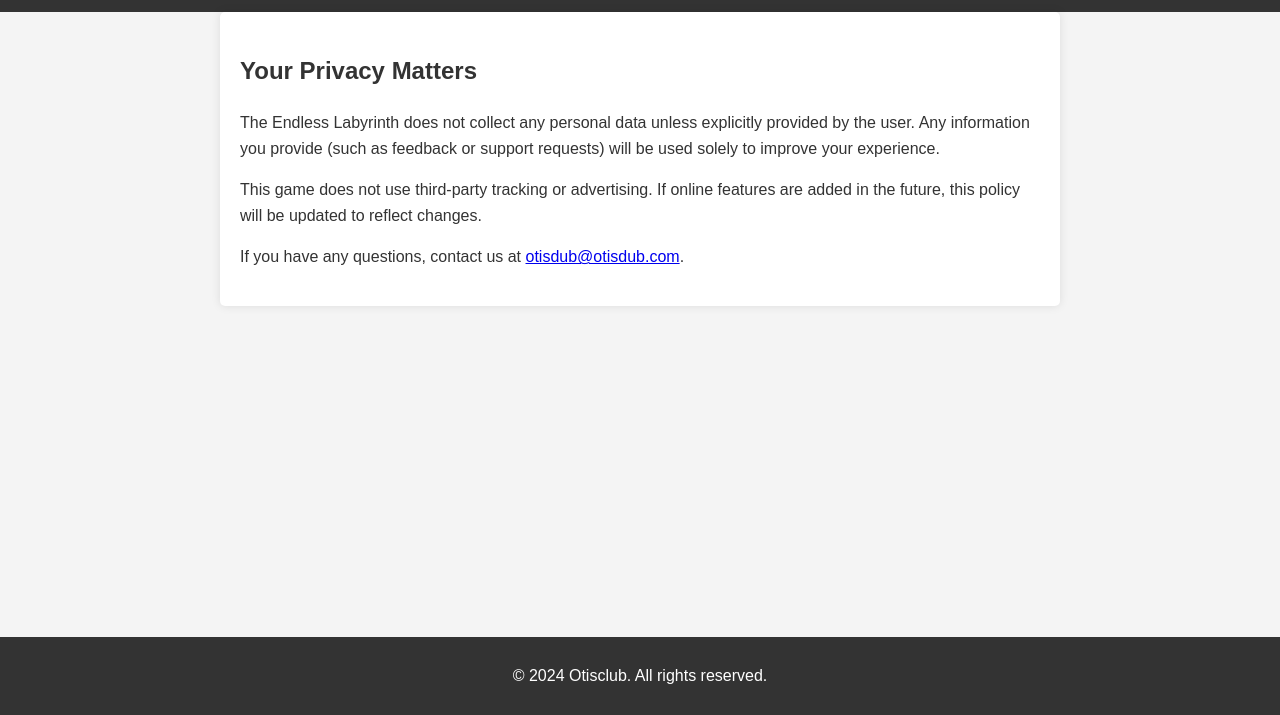
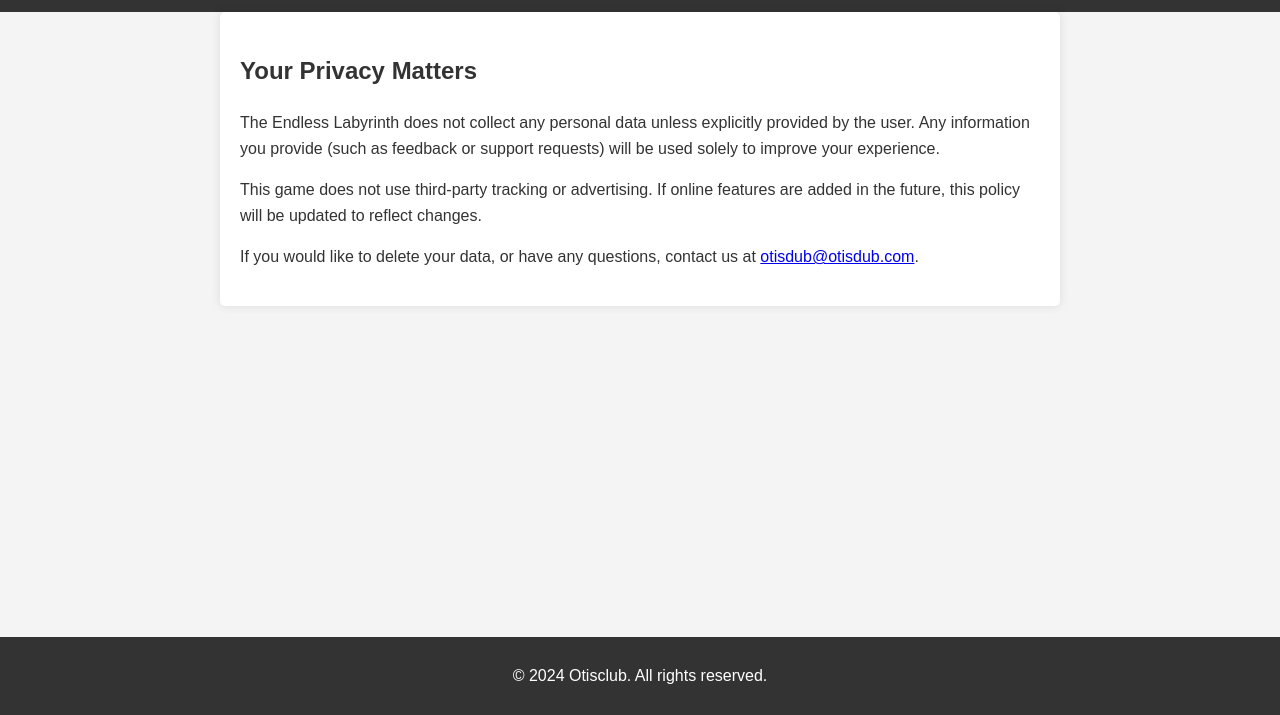
Before and after one commit to otisdub/endless-labyrinth, a plain HTML site: page privacy.html in a window 1280 px wide. Shown: the part 85-800 px from the top of the page. Drawn offline with Linux system fonts and the light colour scheme.

Commit message:
Update privacy.html

```diff
--- a/privacy.html
+++ b/privacy.html
@@ -27,7 +27,7 @@
             This game does not use third-party tracking or advertising. If online features are added in the future,
             this policy will be updated to reflect changes.
         </p>
-        <p>If you have any questions, contact us at <a href="mailto:otisdub@otisdub.com">otisdub@otisdub.com</a>.</p>
+        <p>If you would like to delete your data, or have any questions, contact us at <a href="mailto:contact@otisdub.com">otisdub@otisdub.com</a>.</p>
     </main>
     <footer>
         <p>&copy; 2024 Otisclub. All rights reserved.</p>
```
